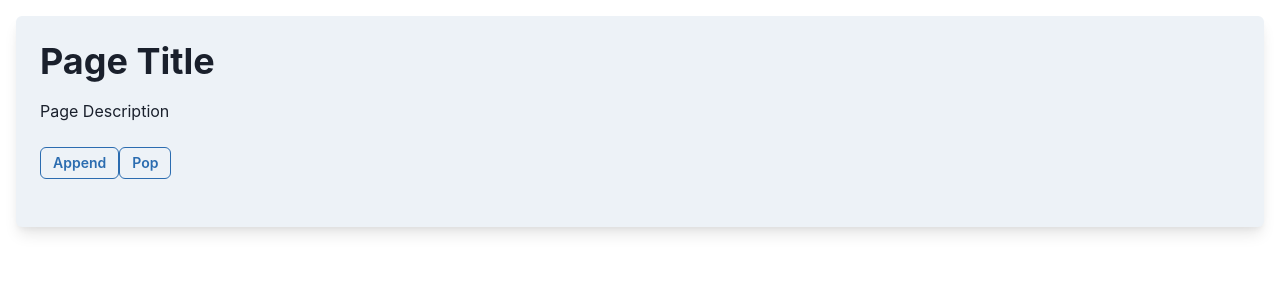
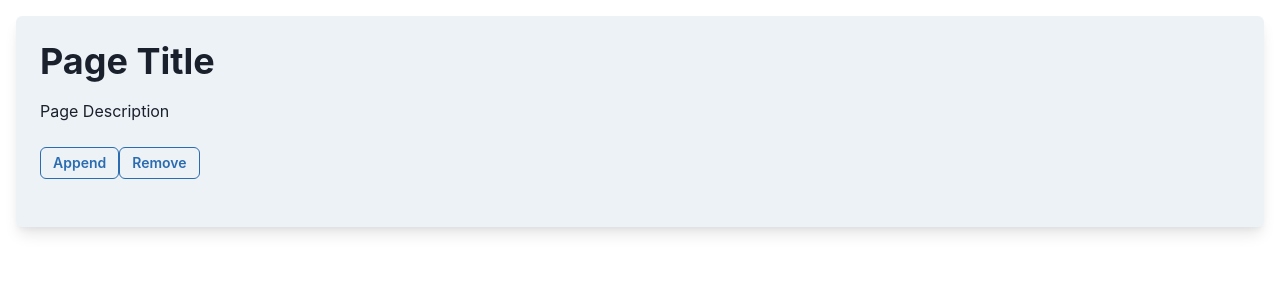
Before and after one commit to MSAZ89/chakra-test-2, a React (Create React App) app: page / in a window 1280 px wide. Shown: the top 300 px of the page. Built offline with nearby package versions, Linux system fonts and the light colour scheme.

Commit message:
fixed removing item from data array

```diff
--- a/src/App.js
+++ b/src/App.js
@@ -8,22 +8,20 @@ let newCardId = 0;
 
 function App() {
 
-const [data, setData] = useState([
-
-])
+  const [data, setData] = useState([])
 
   function AppendData(){
     newCardId++;
     setData((array) => [...array, {title: "card " + newCardId, desc: "card " + newCardId + " description"}]);
-  console.log(newCardId);
+    //console.log(newCardId);
   }
 
-function PopData(){
+  function FilterAndUpdateData(){
+    if (newCardId >= 1) {
       newCardId--;
-  let newdata = data;
-  newdata.pop();
-  console.log(newdata);
-  setData(newdata);
+      setData((data) => data.filter((_, lastItem) => lastItem !== data.length - 1));
+      //console.log(data);
+    }
   }
 
   return (
@@ -31,7 +29,7 @@ function PopData(){
       <Box boxShadow='lg' p='6' rounded='md' bg='gray.100' mt="4">
         <Header h1='Page Title' desc="Page Description"/>
         <Button variant='outline' size='sm' colorScheme='blue' onClick={() => AppendData()}>Append</Button>
-        <Button variant='outline' size='sm' colorScheme='blue' onClick={() => PopData()}>Pop</Button>
+        <Button variant='outline' size='sm' colorScheme='blue' onClick={() => FilterAndUpdateData()}>Remove</Button>
         <br/><br/>
         <CardGrid data={data}/>
       </Box>
```
Lines whose indentation alone changed are shown as unchanged.
